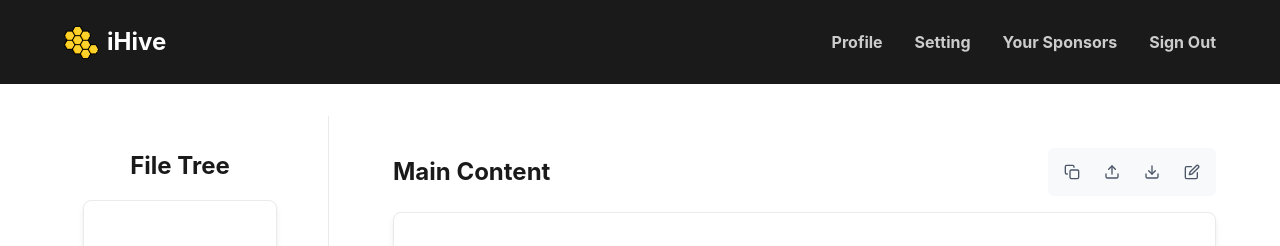
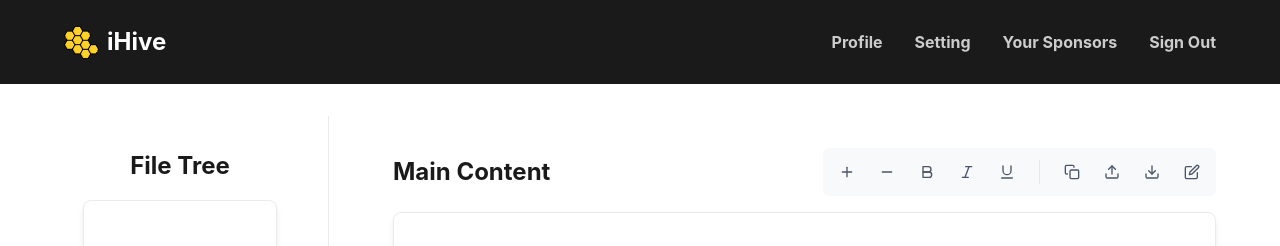
Before and after one commit to RizikH/iHive, a Next.js app in the folder frontend/: page /repository in a window 1280 px wide. Shown: the top 246 px of the page. Built offline with nearby package versions, Linux system fonts and the light colour scheme.

Commit message:
save. styling btn for reopsitory content

```diff
--- a/frontend/pages/repository.tsx
+++ b/frontend/pages/repository.tsx
@@ -4,7 +4,7 @@ import Link from 'next/link';
 import Image from 'next/image';
 import styles from '../styles/repository.module.css';
 import '../styles/globals.css';
-import { FiCopy, FiDownload, FiUpload, FiEdit, FiCheck } from 'react-icons/fi';
+import { FiCopy, FiDownload, FiUpload, FiEdit, FiCheck, FiPlus, FiMinus, FiBold, FiItalic, FiUnderline } from 'react-icons/fi';
 
 const Repository = () => {
   const [isEditing, setIsEditing] = React.useState(false);
@@ -80,6 +80,26 @@ const Repository = () => {
     }
   };
 
+  const handleIncreaseFont = () => {
+    const docBody = document.querySelector(`.${styles.docBody}`) as HTMLElement;
+    if (docBody) {
+      const currentSize = parseInt(window.getComputedStyle(docBody).fontSize);
+      docBody.style.fontSize = `${currentSize + 2}px`;
+    }
+  };
+
+  const handleDecreaseFont = () => {
+    const docBody = document.querySelector(`.${styles.docBody}`) as HTMLElement;
+    if (docBody) {
+      const currentSize = parseInt(window.getComputedStyle(docBody).fontSize);
+      docBody.style.fontSize = `${currentSize - 2}px`;
+    }
+  };
+
+  const handleStyle = (command: string) => {
+    document.execCommand(command, false);
+  };
+
   return (
   <>
   <Head>
@@ -128,6 +148,24 @@ const Repository = () => {
         <div className={styles.docHeader}>
           <h2>Main Content</h2>
           <div className={styles.docDock}>
+            <button className={styles.dockButton} title="Increase Font-Size" onClick={handleIncreaseFont}>
+              <span><FiPlus /></span>
+            </button>
+            <button className={styles.dockButton} title="Decrease Font-Size" onClick={handleDecreaseFont}>
+              <span><FiMinus /></span>
+            </button>
+            <button className={styles.dockButton} title="Bold" onClick={() => handleStyle('bold')}>
+              <span><FiBold /></span>
+            </button>
+            <button className={styles.dockButton} title="Italic" onClick={() => handleStyle('italic')}>
+              <span><FiItalic /></span>
+            </button>
+            <button className={styles.dockButton} title="Underline" onClick={() => handleStyle('underline')}>
+              <span><FiUnderline /></span>
+            </button>
+
+            <div className={styles.divider}></div>
+
             <button className={styles.dockButton} title="Copy" onClick={handleCopy}>
               <span><FiCopy /></span>
             </button>
--- a/frontend/styles/repository.module.css
+++ b/frontend/styles/repository.module.css
@@ -110,6 +110,7 @@
     background-color: #f8f9fa;
     border-radius: 0.375rem;
     position: static;
+    align-items: center;
 }
 
 .docContent {
@@ -118,6 +119,13 @@
     border-radius: 0.5rem;
     box-shadow: 0 4px 6px -1px rgb(0 0 0 / 0.1);
     overflow: hidden;
+}
+
+.divider {
+    width: 1px;
+    height: 24px;
+    background-color: #e2e8f0;
+    margin: 0 0.5rem;
 }
 
 .docBody {
@@ -135,6 +143,15 @@
     cursor: pointer;
     color: #4a5568;
     transition: all 0.2s;
+}
+
+.dockButton:hover {
+    background-color: #e2e8f0;
+    color: #1a1a1a;
+}
+
+.dockButton:active {
+    background-color: #cbd5e0;
 }
 
 .docBody {
```
